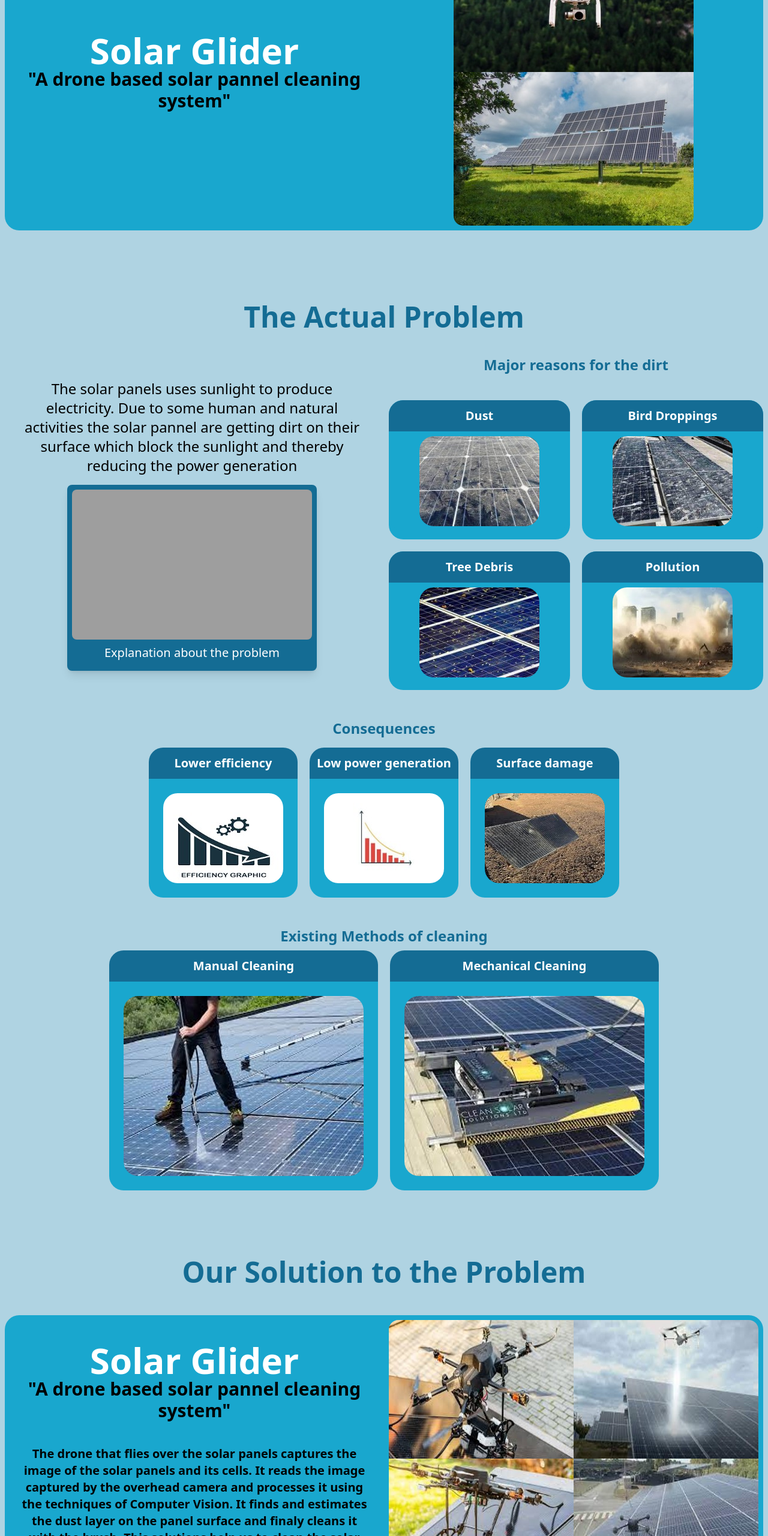
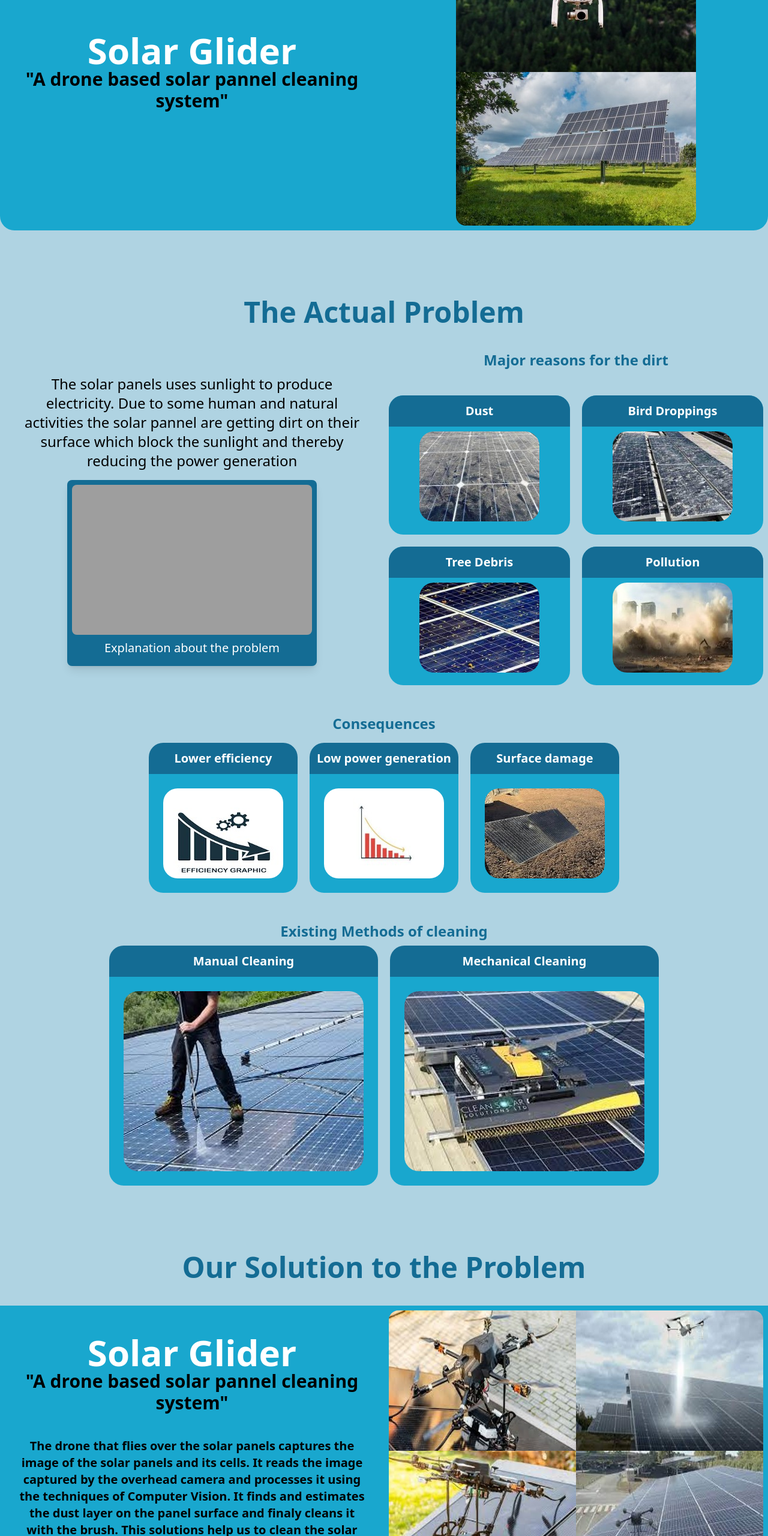
Before and after one commit to SaiCharanUvaraj/Solar-Gliders, a plain HTML site: page index.html in a window 1280 px wide. Shown: the part 240-2800 px from the top of the page at 60% size. Drawn offline with nearby package versions, Linux system fonts and the light colour scheme; grey boxes are pictures that could not be loaded.

Commit message:
Update index.html

```diff
--- a/index.html
+++ b/index.html
@@ -65,7 +65,7 @@
         </nav>
 
         <!--Home-->
-        <div class="pt-24 flex flex-col justify-center items-center p-2">
+        <div class="pt-24 flex flex-col justify-center items-center">
             <div class="grid md:grid-cols-2 grid-cols-1 rounded-3xl bg-[#19A7CE]">
                 <div class="flex flex-col justify-center items-center p-2">
                     <p class="text-6xl text-white font-extrabold">Solar Glider</p>
@@ -187,8 +187,8 @@
 
         <!--Our Solution-->
         <p class="text-3xl sm:text-5xl text-center text-[#146C94] font-bold pt-28 pb-10" id="solution">Our Solution to the Problem</p>
-        <div class="flex flex-col justify-center items-center p-2">
-            <div class="grid md:grid-cols-2 grid-cols-1 rounded-3xl bg-[#19A7CE] ">
+        <div class="flex flex-col justify-center items-center">
+            <div class="grid md:grid-cols-2 grid-cols-1 bg-[#19A7CE] ">
                 <div class="flex flex-col justify-center items-center p-2">
                     <p class="text-6xl text-white font-extrabold">Solar Glider</p>
                     <p class="text-3xl text-black text-center font-semibold pb-5">"A drone based solar pannel cleaning system"</p>
```
